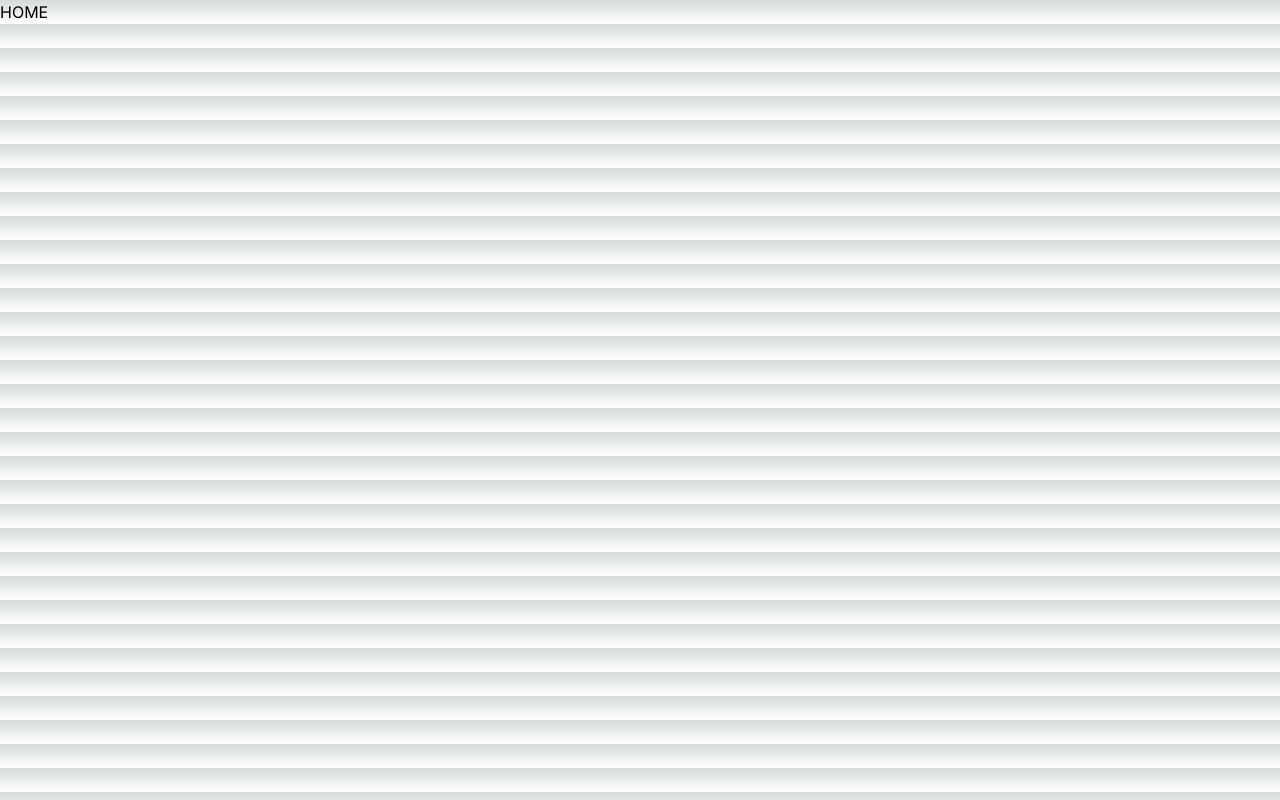
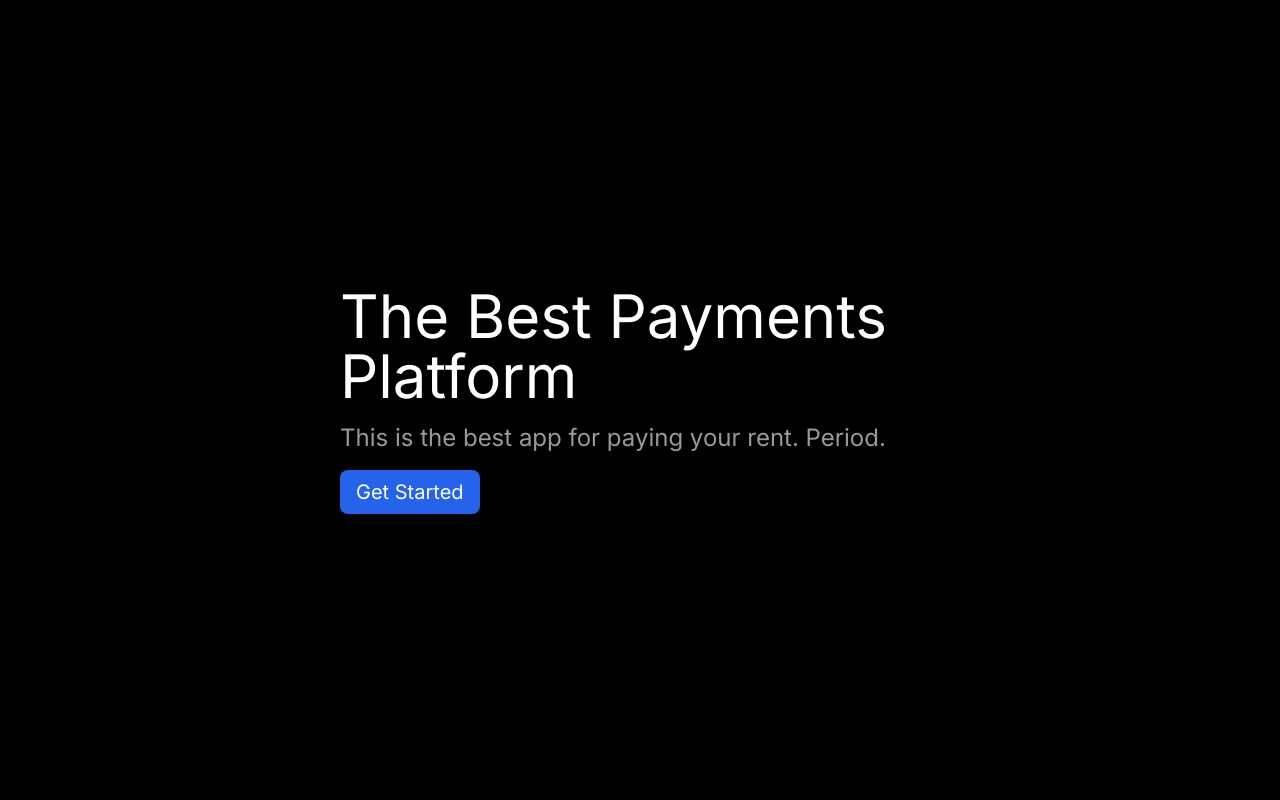
Before and after one commit to theandreoz/payments-platform, a Next.js app: page / in a window 1280 px wide. Built offline with nearby package versions, Linux system fonts and the light colour scheme; no server answers.

Commit message:
create redirect logic in homepage

```diff
--- a/app/page.tsx
+++ b/app/page.tsx
@@ -1,7 +1,26 @@
-export default function Home() {
+import { auth } from '@clerk/nextjs/server';
+import Link from 'next/link';
+
+export default async function Home() {
+  const { userId } = await auth();
+
+  let href = userId ? '/journal' : '/new-user';
+
   return (
-    <div>
-      <div>HOME</div>
+    <div className="flex h-screen w-screen items-center justify-center bg-black text-white">
+      <div className="mx-auto w-full max-w-[600px]">
+        <h1 className="mb-4 text-6xl">The Best Payments Platform</h1>
+        <p className="mb-4 text-2xl text-white/60">
+          This is the best app for paying your rent. Period.
+        </p>
+        <div>
+          <Link href={href}>
+            <button className="rounded-lg bg-blue-600 px-4 py-2 text-xl">
+              Get Started
+            </button>
+          </Link>
+        </div>
+      </div>
     </div>
   );
 }
```
